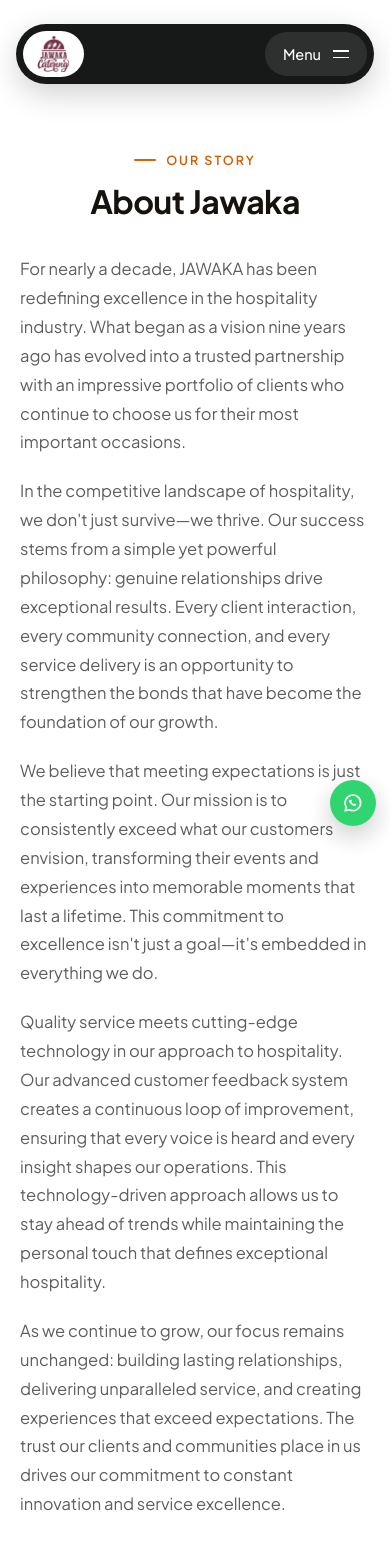
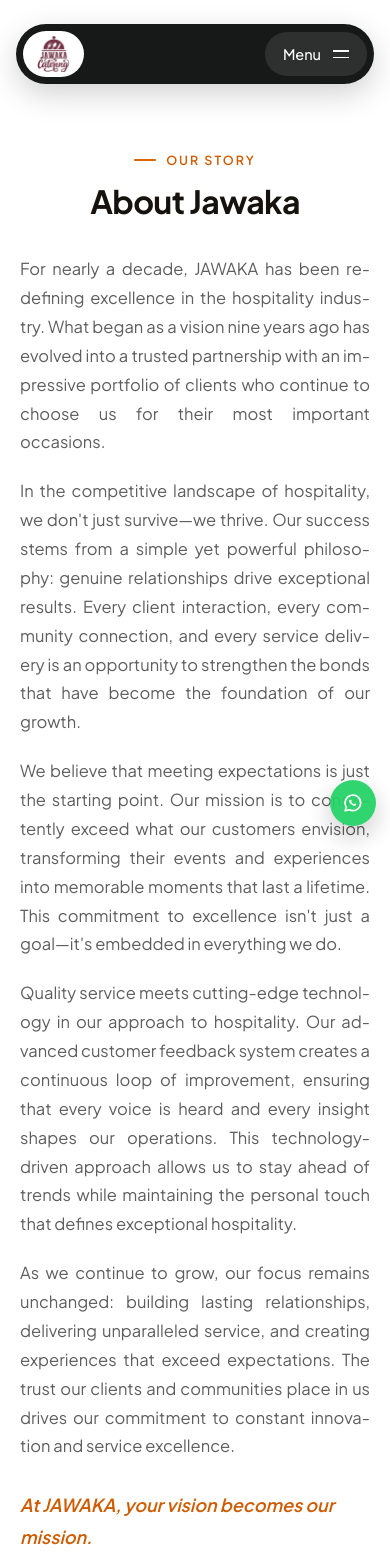
Before and after one commit to faithwekesa/website-refinement, a Next.js app: page /about in a window 390 px wide. Shown: the top 1554 px of the page. Built offline with nearby package versions, Linux system fonts and the light colour scheme.

Commit message:
Justify the About story text

```diff
--- a/app/globals.css
+++ b/app/globals.css
@@ -2932,3 +2932,19 @@ h3 {
     margin-bottom: 14px;
   }
 }
+
+.about-story p {
+  text-align: justify;
+  text-justify: inter-word;
+  hyphens: manual;
+}
+
+.about-story .about-tag {
+  text-align: left;
+}
+
+@media (max-width: 640px) {
+  .about-story p {
+    hyphens: auto;
+  }
+}
```
